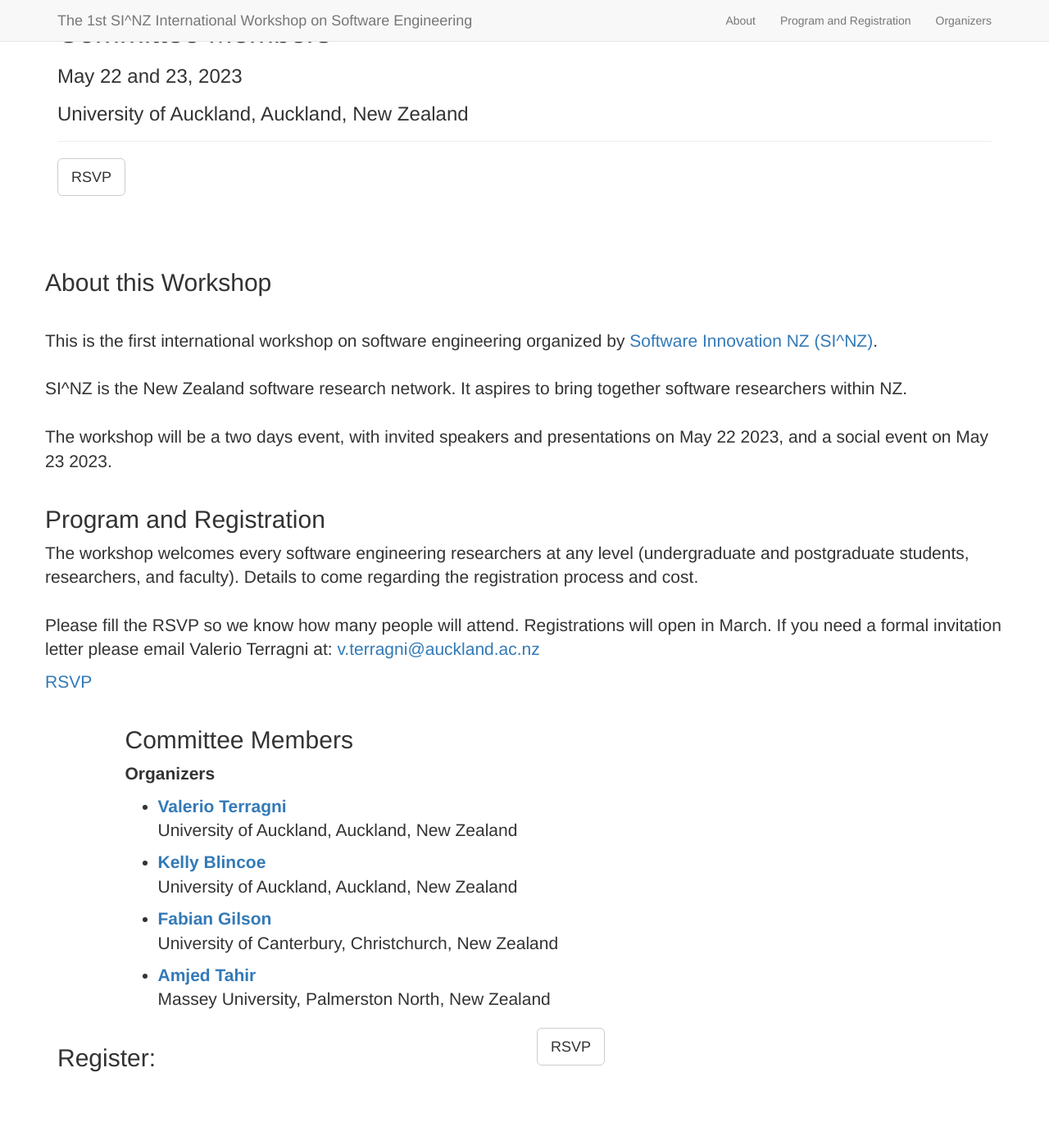
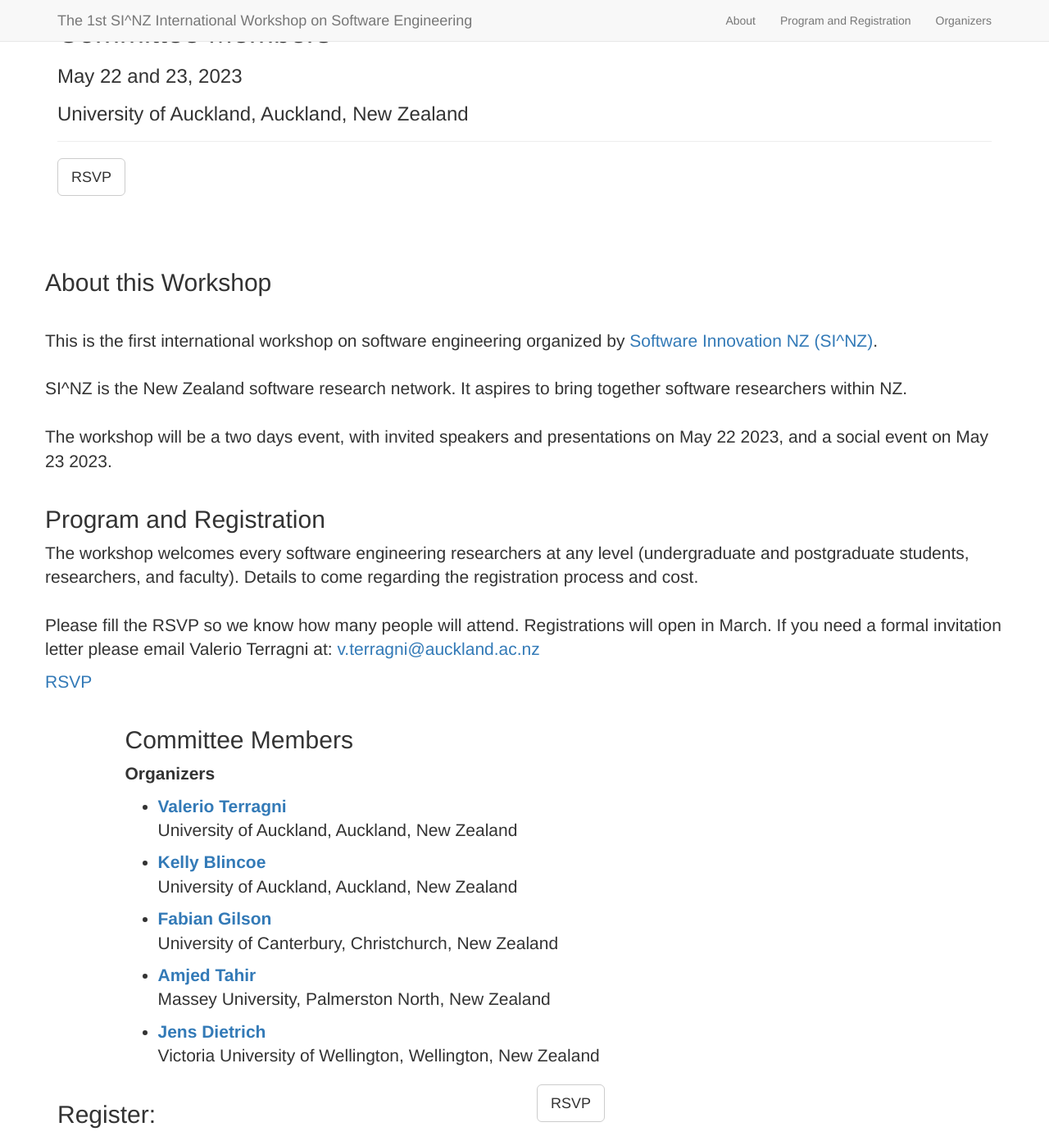
Before and after one commit to SI-NZ-workshop-2024/SI-NZ-workshop-2024, a Jekyll site: the page built from _posts/2014-09-22-services-2.markdown, in a window 1280 px wide and 1386 px high. Shown: the whole window at 82% size. Built offline with Jekyll 4.4.1, drawn with Linux system fonts in a browser that asks for light colours; nearby versions of some CDN libraries; library files that are not in the unit come from our copies.

Commit message:
Update 2014-09-22-services-2.markdown

```diff
--- a/_posts/2014-09-22-services-2.markdown
+++ b/_posts/2014-09-22-services-2.markdown
@@ -14,3 +14,5 @@ description: |
   * [**Fabian Gilson**](https://fabgilson.github.io/) <br> University of Canterbury, Christchurch, New Zealand
 
   * [**Amjed Tahir**](https://sites.google.com/site/amjedtahir) <br> Massey University, Palmerston North, New Zealand
+
+  * [**Jens Dietrich**](https://people.wgtn.ac.nz/jens.dietrich) <br> Victoria University of Wellington, Wellington, New Zealand
```
